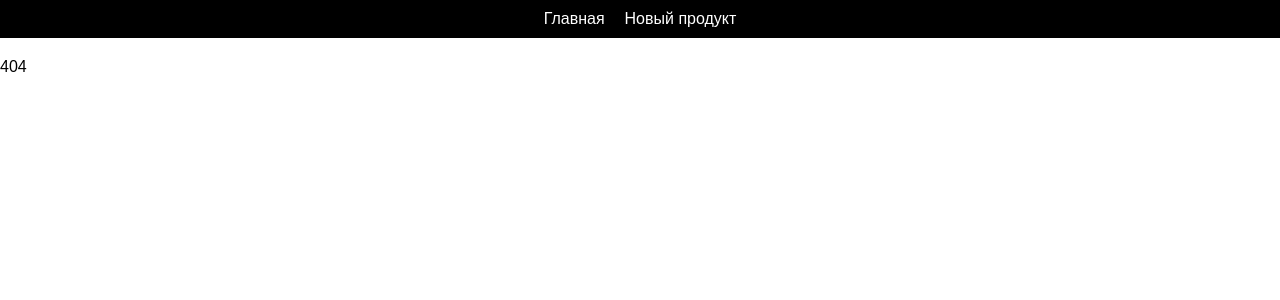
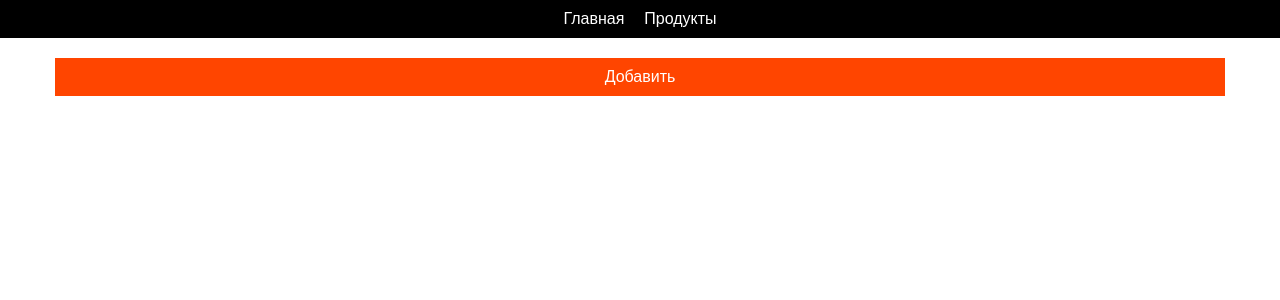
Before and after one commit to elnasim/calorie-calc-react, a React (Create React App) app: page /products in a window 1280 px wide. Before the commit this address had no page. Shown: the top 300 px of the page. Built offline with nearby package versions, Linux system fonts and the light colour scheme.

Commit message:
Все продукты + рефактор

```diff
--- a/src/components/app/Header.js
+++ b/src/components/app/Header.js
@@ -4,8 +4,12 @@ import { Link } from "react-router-dom";
 export default function Header() {
   return (
     <nav className="header">
-      <Link to="/" className="header__link">Главная</Link>
-      <Link to="/new-product" className="header__link">Новый продукт</Link>
+      <Link to="/" className="header__link">
+        Главная
+      </Link>
+      <Link to="/products" className="header__link">
+        Продукты
+      </Link>
     </nav>
   );
 }
--- /dev/null
+++ b/src/components/products-page/Product.js
@@ -0,0 +1,40 @@
+import React from "react";
+
+export default function Product({
+  title,
+  proteins,
+  fats,
+  carbohydrates,
+  calories,
+  weight,
+  id,
+  remove,
+}) {
+  return (
+    <div className="product-main">
+      <div className="product-main__title">{title}</div>
+      <div className="product-main__info">
+        <div className="product-main__i">
+          {proteins}
+          <br />Б
+        </div>
+        <div className="product-main__i">
+          {fats}
+          <br />Ж
+        </div>
+        <div className="product-main__i">
+          {carbohydrates}
+          <br />У
+        </div>
+        <div className="product-main__i">
+          {calories}
+          <br />
+          Ккал
+        </div>
+        <div className="remove" onClick={() => remove(id)}>
+          <span className="material-icons">delete</span>
+        </div>
+      </div>
+    </div>
+  );
+}
--- /dev/null
+++ b/src/core/api.js
@@ -0,0 +1,7 @@
+export function save(key, data) {
+  localStorage.setItem(key, JSON.stringify(data));
+}
+
+export function read(key) {
+  return JSON.parse(localStorage.getItem(key));
+}
--- a/src/routes.js
+++ b/src/routes.js
@@ -2,6 +2,7 @@ import Main from "./views/Main";
 import NewProduct from "./views/NewProduct";
 import NoMatch from "./views/NoMatch";
 import AddRation from "./views/AddRation";
+import Products from "./views/Products";
 
 const routes = [
   {
@@ -17,6 +18,10 @@ const routes = [
     component: AddRation,
   },
   {
+    path: "/products",
+    component: Products,
+  },
+  {
     path: "*",
     component: NoMatch,
   },
--- a/src/views/AddRation.js
+++ b/src/views/AddRation.js
@@ -1,15 +1,16 @@
 import React, { useState, useEffect } from "react";
 import { useHistory } from "react-router-dom";
+import { read, save } from "../core/api";
 
 export default function AddRation() {
   const [products, setProducts] = useState(null);
-  const [ration, setRation] = useState(null);
+  const [ration, setRation] = useState([]);
   const [product, setProduct] = useState("");
   const [weight, setWeight] = useState("");
 
   useEffect(() => {
-    const prods = JSON.parse(localStorage.getItem("products"));
-    const rations = JSON.parse(localStorage.getItem("ration"));
+    const prods = read("products");
+    const rations = read("ration");
     setProducts(prods);
     setRation(rations);
   }, []);
@@ -31,22 +32,17 @@ export default function AddRation() {
 
     if (!product || product === "Не выбрано" || !weight) return;
 
-    let ration;
-    if (localStorage.getItem("ration")) {
-      ration = JSON.parse(localStorage.getItem("ration"));
-    } else {
-      ration = [];
-    }
     const productItem = products.find((item) => item.title === product);
     const isExist = ration.find((item) => item.title === product);
+
     if (isExist) {
       isExist.weight += +weight;
-      localStorage.setItem("ration", JSON.stringify(ration));
+      save("ration", ration);
       history.push("/");
     } else {
       productItem.weight = +weight;
       ration.push(productItem);
-      localStorage.setItem("ration", JSON.stringify(ration));
+      save("ration", ration);
       history.push("/");
     }
   }
--- a/src/views/Main.js
+++ b/src/views/Main.js
@@ -1,6 +1,7 @@
 import React, { useEffect, useState } from "react";
 import { Link } from "react-router-dom";
 import Product from "../components/main-page/Product";
+import { read, save } from "../core/api";
 
 export default function Main() {
   const [ration, setRation] = useState(null);
@@ -12,13 +13,14 @@ export default function Main() {
   });
 
   useEffect(() => {
-    const rations = JSON.parse(localStorage.getItem("ration"));
-    setRation(rations);
+    const data = read("ration");
+    setRation(data);
   }, []);
 
   useEffect(() => {
     if (ration) {
       rationInfoCalc();
+      save("ration", ration);
     }
   }, [ration]);
 
@@ -28,10 +30,10 @@ export default function Main() {
       calories = 0,
       fats = 0;
     for (let item of ration) {
-      proteins += +item.proteins;
-      calories += +item.calories;
-      carbohydrates += +item.carbohydrates;
-      fats += +item.fats;
+      proteins += (item.proteins * item.weight) / 100;
+      calories += (item.calories * item.weight) / 100;
+      carbohydrates += (item.carbohydrates * item.weight) / 100;
+      fats += (item.fats * item.weight) / 100;
     }
 
     const data = {
@@ -45,12 +47,14 @@ export default function Main() {
   }
 
   function removeHandler(id) {
-    const data = ration.filter((item) => {
-      return item.id !== id;
-    });
+    const res = window.confirm("Вы уверены, что хотите удалить?");
+    if (res) {
+      const data = ration.filter((item) => {
+        return item.id !== id;
+      });
 
-    setRation(data);
-    localStorage.setItem("ration", JSON.stringify(data));
+      setRation(data);
+    }
   }
 
   const products =
--- a/src/views/NewProduct.js
+++ b/src/views/NewProduct.js
@@ -1,4 +1,6 @@
 import React, { useState } from "react";
+import { useHistory } from "react-router-dom";
+import { save, read } from "../core/api";
 
 export default function NewProduct() {
   const [title, setTitle] = useState("");
@@ -7,13 +9,15 @@ export default function NewProduct() {
   const [carbohydrates, setCarbohydrates] = useState("");
   const [calories, setСalories] = useState("");
 
+  let history = useHistory();
+
   function submitHandler(e) {
     e.preventDefault();
     if (!title || !proteins || !fats || !carbohydrates || !calories) return;
     let products;
     const id = Date.now();
-    if (localStorage.getItem("products")) {
-      products = JSON.parse(localStorage.getItem("products"));
+    if (read("products")) {
+      products = read("products");
     } else {
       products = [];
     }
@@ -25,12 +29,9 @@ export default function NewProduct() {
       carbohydrates,
       calories,
     });
-    localStorage.setItem("products", JSON.stringify(products));
-    setTitle("");
-    setProteins("");
-    setFats("");
-    setCarbohydrates("");
-    setСalories("");
+
+    save("products", products);
+    history.push("/products");
   }
 
   return (
--- /dev/null
+++ b/src/views/Products.js
@@ -0,0 +1,56 @@
+import React, { useState, useEffect } from "react";
+import { Link } from "react-router-dom";
+import { read, save } from "../core/api";
+import Product from "../components/products-page/Product";
+
+export default function Products() {
+  const [products, setProducts] = useState(null);
+
+  useEffect(() => {
+    const data = read("products");
+    setProducts(data);
+  }, []);
+
+  useEffect(() => {
+    save("products", products);
+  }, [products]);
+
+  function removeHandler(id) {
+    const res = window.confirm("Вы уверены, что хотите удалить?");
+    if (res) {
+      const data = products.filter((item) => {
+        return item.id !== id;
+      });
+
+      setProducts(data);
+    }
+  }
+
+  const prods =
+    products &&
+    products.map((item) => {
+      return (
+        <Product
+          title={item.title}
+          proteins={item.proteins}
+          fats={item.fats}
+          carbohydrates={item.carbohydrates}
+          calories={item.calories}
+          id={item.id}
+          remove={removeHandler}
+          key={item.id}
+        />
+      );
+    });
+
+  return (
+    <div className="products">
+      <div className="container">
+        {prods}
+        <Link to="/new-product" className="button">
+          Добавить
+        </Link>
+      </div>
+    </div>
+  );
+}
```
